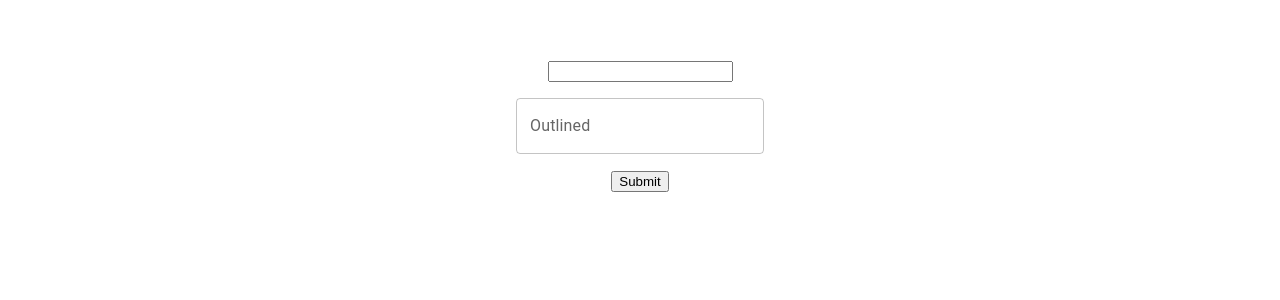
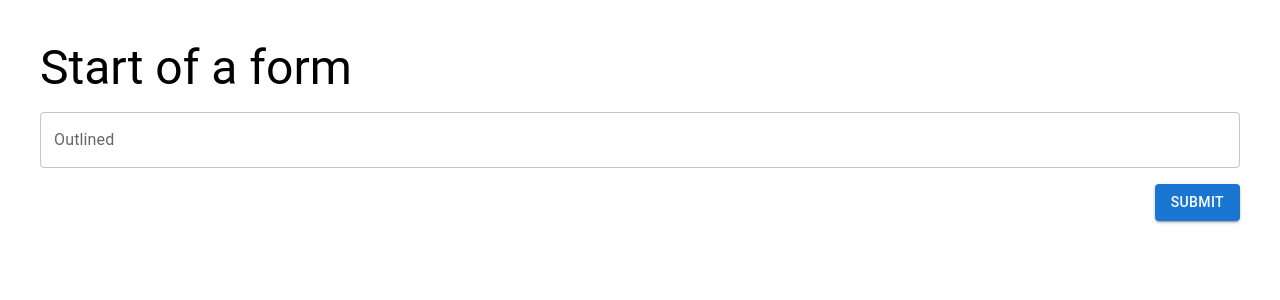
Before and after one commit to ultrachrisp/react-scratch, a React (Create React App) app: page / in a window 1280 px wide. Shown: the top 300 px of the page. Built offline with nearby package versions, Linux system fonts and the light colour scheme.

Commit message:
build(form): a slightly better starting point

```diff
--- a/src/App.css
+++ /dev/null
@@ -1,38 +0,0 @@
-.App {
-  text-align: center;
-}
-
-.App-logo {
-  height: 40vmin;
-  pointer-events: none;
-}
-
-@media (prefers-reduced-motion: no-preference) {
-  .App-logo {
-    animation: App-logo-spin infinite 20s linear;
-  }
-}
-
-.App-header {
-  background-color: #282c34;
-  min-height: 100vh;
-  display: flex;
-  flex-direction: column;
-  align-items: center;
-  justify-content: center;
-  font-size: calc(10px + 2vmin);
-  color: white;
-}
-
-.App-link {
-  color: #61dafb;
-}
-
-@keyframes App-logo-spin {
-  from {
-    transform: rotate(0deg);
-  }
-  to {
-    transform: rotate(360deg);
-  }
-}
--- a/src/App.tsx
+++ /dev/null
@@ -1,53 +0,0 @@
-import Grid from '@mui/material/Grid';
-import Textfield from '@mui/material/TextField';
-import React from 'react';
-import { useForm } from 'react-hook-form';
-import './App.css';
-
-
-
-
-
-function App() {
-
-  const { register, handleSubmit, formState: { errors } } = useForm();
-
-  const onSubmit = (data: any) => {
-    console.log(data);
-  }
-
-  console.log(errors);
-
-  return (
-    <div className="App">
-      <br />
-      <br />
-      <br />
-      <form onSubmit={handleSubmit(onSubmit)}>
-        <Grid container spacing={2}>
-          <Grid item xs={12}>
-            <input {...register("dummy", { required: true, maxLength: 80 })} />
-          </Grid>
-          <Grid item xs={12}>
-            <Textfield label="Outlined" variant="outlined"  {...register("dummy2", {
-              required: true,
-              minLength: {
-                value: 10,
-                message: "greater than 10"
-              },
-              maxLength: {
-                value: 15,
-                message: "less than 15"
-              },
-            })} error={!!errors.dummy2} helperText={errors.dummy2 && errors.dummy2.message} />
-          </Grid>
-          <Grid item xs={12}>
-            <button type="submit">Submit</button>
-          </Grid>
-        </Grid>
-      </form>
-    </div>
-  );
-}
-
-export default App;
--- /dev/null
+++ b/src/Form/index.tsx
@@ -0,0 +1,52 @@
+import { Box, Grid, Typography } from '@mui/material';
+import Button from '@mui/material/Button';
+import Textfield from '@mui/material/TextField';
+import React from 'react';
+import { useForm } from 'react-hook-form';
+
+function Form() {
+
+  const { register, handleSubmit, formState: { errors } } = useForm();
+
+  const onSubmit = (data: any) => {
+    console.log(data);
+  }
+
+  console.log(errors);
+
+  return (
+    <Box sx={{ p: 4 }} justifyContent="center" alignItems="center" minWidth="100px">
+      <Grid container spacing={2}>
+        <Grid item xs={12}>
+          <form onSubmit={handleSubmit(onSubmit)}>
+            <Grid container spacing={2}>
+              <Grid item xs={12}>
+                <Typography variant="h3">Start of a form</Typography>
+              </Grid>
+              <Grid item xs={12}>
+                <Textfield label="Outlined" variant="outlined" fullWidth  {...register("dummy2", {
+                  required: true,
+                  minLength: {
+                    value: 10,
+                    message: "greater than 10"
+                  },
+                  maxLength: {
+                    value: 15,
+                    message: "less than 15"
+                  },
+                })} error={!!errors.dummy2} helperText={errors.dummy2 && errors.dummy2.message} />
+              </Grid>
+              <Grid item xs={12}>
+                <Box display="flex" justifyContent="flex-end">
+                  <Button type="submit" variant="contained" >Submit</Button>
+                </Box>
+              </Grid>
+            </Grid>
+          </form>
+        </Grid>
+      </Grid>
+    </Box>
+  );
+}
+
+export default Form;
--- a/src/index.css
+++ /dev/null
@@ -1,13 +0,0 @@
-body {
-  margin: 0;
-  font-family: -apple-system, BlinkMacSystemFont, 'Segoe UI', 'Roboto', 'Oxygen',
-    'Ubuntu', 'Cantarell', 'Fira Sans', 'Droid Sans', 'Helvetica Neue',
-    sans-serif;
-  -webkit-font-smoothing: antialiased;
-  -moz-osx-font-smoothing: grayscale;
-}
-
-code {
-  font-family: source-code-pro, Menlo, Monaco, Consolas, 'Courier New',
-    monospace;
-}
--- a/src/index.tsx
+++ b/src/index.tsx
@@ -1,19 +1,13 @@
 import React from 'react';
 import ReactDOM from 'react-dom/client';
-import './index.css';
-import App from './App';
-import reportWebVitals from './reportWebVitals';
+import Form from './Form';
 
 const root = ReactDOM.createRoot(
   document.getElementById('root') as HTMLElement
 );
+
 root.render(
   <React.StrictMode>
-    <App />
+    <Form />
   </React.StrictMode>
 );
-
-// If you want to start measuring performance in your app, pass a function
-// to log results (for example: reportWebVitals(console.log))
-// or send to an analytics endpoint. Learn more: https://bit.ly/CRA-vitals
-reportWebVitals();
```
Also changed, not shown: src/logo.svg (deleted), 1 other file (tests, documents, lock files or other folders).
